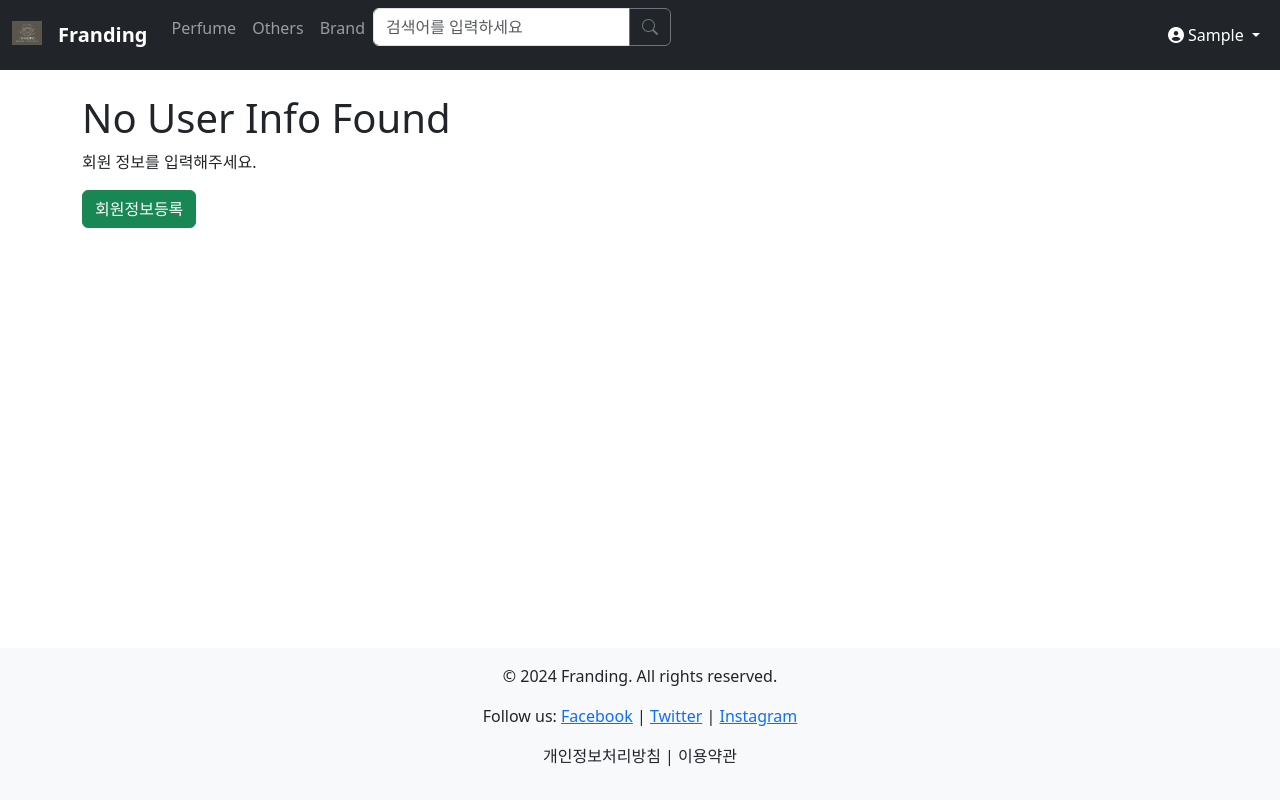
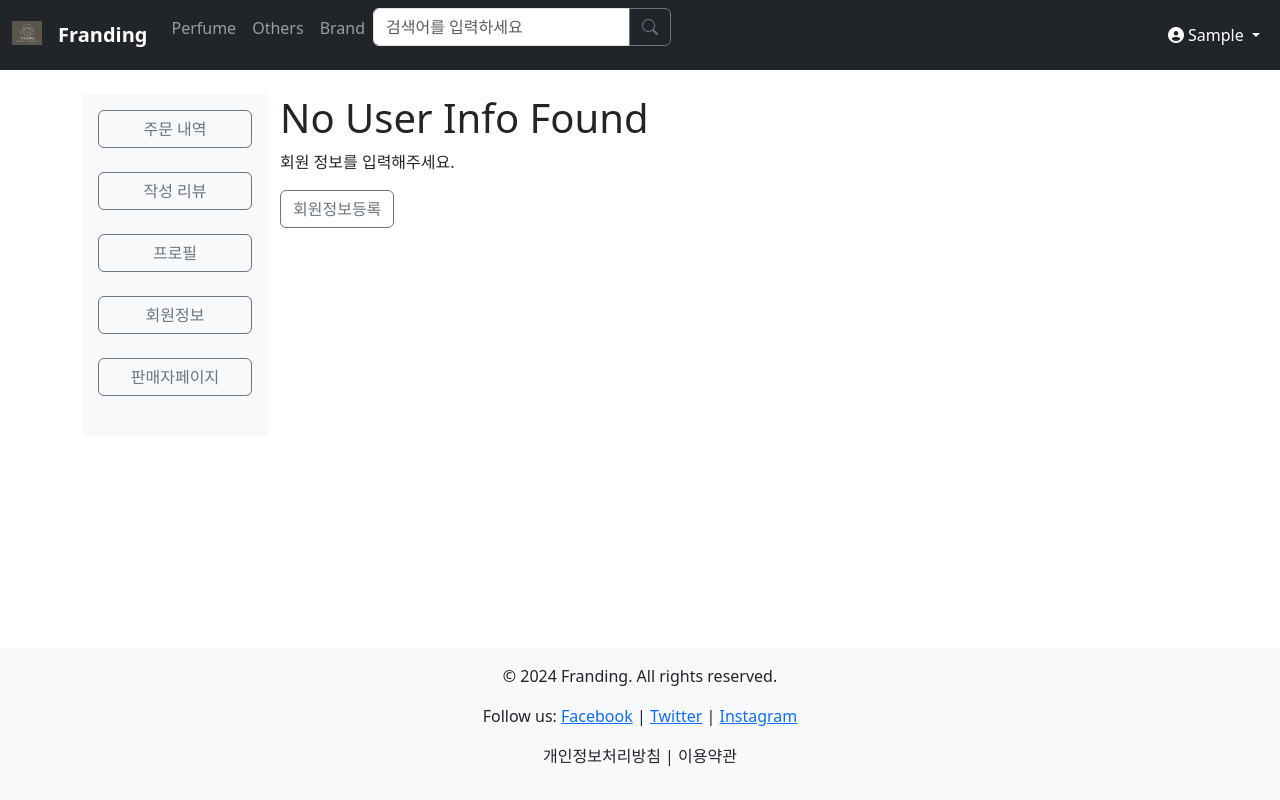
Before and after one commit to choi-jyoon/franding, a Django app: page /mypage/userinfo/ in a window 1280 px wide. Run offline with Django 5.2, Linux system fonts and the light colour scheme; the visitor is signed in with stand-in values (Sample User, id 1); some libraries are stand-ins or nearby versions.

Commit message:
feat: 회원정보-탈퇴기능 추가

```diff
--- a/mypage/templates/mypage/order_index.html
+++ b/mypage/templates/mypage/order_index.html
@@ -41,6 +41,8 @@
             <div class="col-10" id="content-display">
                 <!-- 내용이 여기에 표시됩니다. -->
                 <h3 class="order-title">"{{user}}"의 주문내역</h3>
+                <hr class="mt-4 border-t-2 border-gray-500 md:mt-6">
+
                 {% if object_list %}
                 <div class="row">
                     {% for ordercart in object_list %}
--- a/mypage/templates/mypage/user_info.html
+++ b/mypage/templates/mypage/user_info.html
@@ -2,23 +2,114 @@
 
 {% block title %} MyPage {% endblock %}
 
+{% block extra-style %}
+<style>
+    /* 화면 전체를 사용하기 위한 스타일 */
+    html, body {
+        height: 100%;
+        margin: 0;
+    }
+    /* 내비게이션 바를 제외한 전체 화면을 채우는 컨테이너 */
+    .container-fluid {
+        height: calc(100% - 56px); /* 내비게이션 바 높이만큼 제외 */
+    }
+    /* 높이 100% 설정 */
+    .full-height {
+        height: 100%;
+    }
+    #content-display {
+        height: 100%;
+        overflow-y: auto; /* 내용이 많을 경우 스크롤 가능 */
+    }
+    .order-title {
+        margin-bottom: 20px; /* 하단 마진을 20px로 설정 */
+    }
+</style>
+{% endblock %}
+
 {% block content %}
+<div class="container-fluid">
+    <div class="row full-height">
+        <div class="col-2 d-flex flex-column p-3 bg-light full-height">
+            <!-- 버튼들 -->
+            <a href="{% url 'mypage:order_index' %}" class="btn btn-outline-secondary mb-4">주문 내역</a>
+            <a href="#" class="btn btn-outline-secondary mb-4">작성 리뷰</a>
+            <a href="#" class="btn btn-outline-secondary mb-4">프로필</a>
+            <a href="{% url 'mypage:user_info' %}" class="btn btn-outline-secondary mb-4">회원정보</a>
+            <a href="#" class="btn btn-outline-secondary mb-4">판매자페이지</a>
+        </div>
 
+    <div class="col-10" id="content-display">
     {% if object %}
-    <h1>{{user}}님의 회원정보</h1>
-    <!-- 여기에 사용자 정보를 표시하는 코드 추가 -->
-    {{object.user.username}}
-    {{object.address}}
-    {{object.phone}}
-    <div class="d-flex justify-content-end mb-3">
-        <a href="{% url 'mypage:update_user_info' %}" class="btn btn-success">회원정보수정</a>
+        <h3>{{user}}님의 회원정보</h3>
+        <hr class="mt-4 border-t-2 border-gray-500 md:mt-6">
+        <!-- 사용자 정보 -->
+        <div class="p-4 border rounded">
+            <div class="row mb-3">
+                <div class="col-3 fw-bold">이름</div>
+                <div class="col-9">{{object.user.username}}</div>
             </div>
+            <div class="row mb-3">
+                <div class="col-3 fw-bold">주소</div>
+                <div class="col-9">{{object.address}}</div>
+            </div>
+            <div class="row mb-3">
+                <div class="col-3 fw-bold">전화번호</div>
+                <div class="col-9">{{object.phone}}</div>
+            </div>
+            <div class="text-center">
+                <a href="{% url 'mypage:update_user_info' %}" class="btn btn-outline-secondary">회원정보수정</a>
+                <button type="button" class="btn btn-outline-secondary" data-bs-toggle="modal" data-bs-target="#staticBackdrop">
+                    회원탈퇴
+                </button>
+                <!-- Modal -->
+                <div class="modal fade" id="staticBackdrop" data-bs-backdrop="static" data-bs-keyboard="false" tabindex="-1" aria-labelledby="staticBackdropLabel" aria-hidden="true">
+                    <div class="modal-dialog modal-dialog-centered">
+                    <div class="modal-content">
+                        <div class="modal-header">
+                        <h1 class="modal-title fs-5" id="staticBackdropLabel">회원 탈퇴</h1>
+                        <button type="button" class="btn-close" data-bs-dismiss="modal" aria-label="Close"></button>
+                        </div>
+                        <div class="modal-body">
+                        정말로 탈퇴하시겠습니까? <br>
+                        탈퇴하시면 되돌릴 수 없습니다.
+                        </div>
+                        <div class="modal-footer">
+                        <button type="button" class="btn btn-success" data-bs-dismiss="modal">취소</button>
+                        <form action="{% url 'mypage:user_delete'  %}" method="post">
+                            {% csrf_token %}
+                            <input type="submit" value="탈퇴하기" class="btn btn-outline-secondary">
+                        </form>
+                        </div>
+                    </div>
+                    </div>
+                </div>
+
+            </div>
+        </div>
+
     {% else %}
         <h1>No User Info Found</h1>
         <p>{{ message }}</p>
         <div>
-        <a href="{% url 'mypage:add_user_info' %}" class="btn btn-success">회원정보등록</a>
+            <a href="{% url 'mypage:add_user_info' %}" class="btn btn-outline-secondary">회원정보등록</a>
         </div>
     {% endif %}
+    </div>
+
+</div>
 
 {% endblock %}
+
+{% block extra-script %}
+<script>
+    // 회원탈퇴 모달 script
+    document.getElementById('withdrawButton').addEventListener('click', function() {
+        const myModal = new bootstrap.Modal(document.getElementById('staticBackdrop'), {
+            keyboard: false, // 키보드로 모달을 닫을 수 없도록 설정
+            backdrop: 'static' // 바깥 영역을 클릭해도 모달이 닫히지 않도록 설정
+        });
+        myModal.show();
+    });
+</script>
+{% endblock %}
--- a/mypage/urls.py
+++ b/mypage/urls.py
@@ -3,8 +3,12 @@ from . import views
 
 app_name='mypage'
 urlpatterns = [
+    # 주문내역
     path('', views.order_index, name='order_index'),
-    path('userinfo/', views.user_info, name='user_info'),
-    path('add_userinfo/', views.add_user_info, name='add_user_info'),
-    path('update_userinfo/', views.update_user_info, name='update_user_info'),
+
+    # 회원정보
+    path('userinfo/', views.user_info, name='user_info'), # 회원정보
+    path('add_userinfo/', views.add_user_info, name='add_user_info'), # 등록
+    path('update_userinfo/', views.update_user_info, name='update_user_info'), # 수정
+    path('user_delete/', views.user_delete, name='user_delete'), # 탈퇴
 ]
--- a/mypage/views.py
+++ b/mypage/views.py
@@ -2,6 +2,7 @@ from django.shortcuts import render, redirect
 from cart.models import OrderCart
 from .models import UserAddInfo
 from django.contrib.auth.decorators import login_required
+from django.contrib.auth import logout as auth_logout
 
 @login_required
 def order_index(request):
@@ -63,3 +64,9 @@ def update_user_info(request):
         user_info.save()
 
         return redirect('mypage:user_info')
+
+@login_required
+def user_delete(request):
+    request.user.delete()
+    auth_logout(request)
+    return redirect('home')
```
Also changed, not shown: mypage/templates/mypage/add_user_info.html (+5 -4 lines), mypage/templates/mypage/update_user_info.html (+5 -4 lines). Lines whose indentation alone changed are shown as unchanged.
